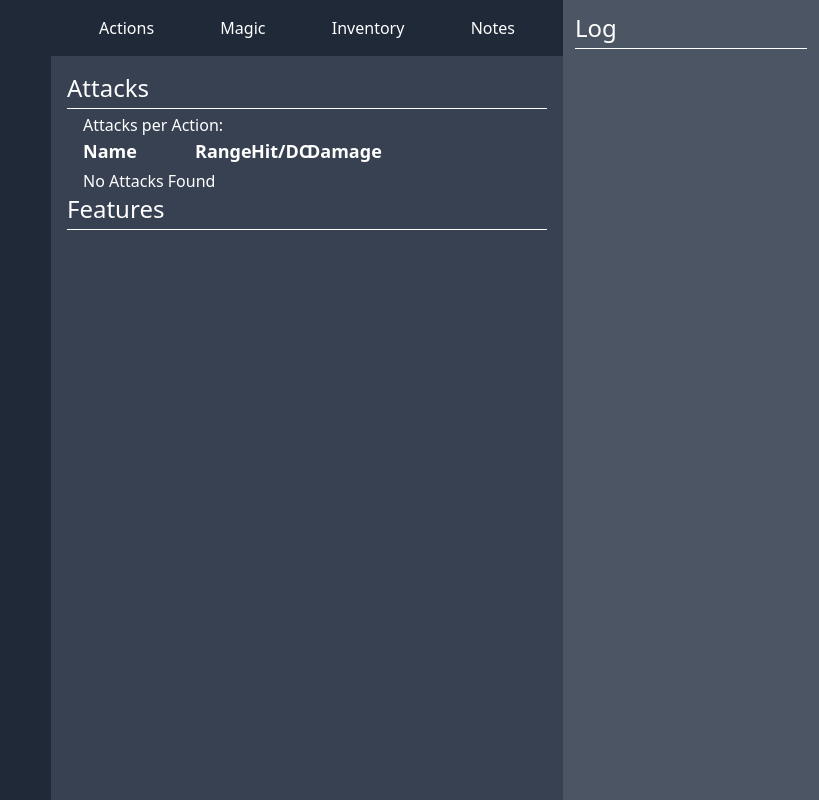
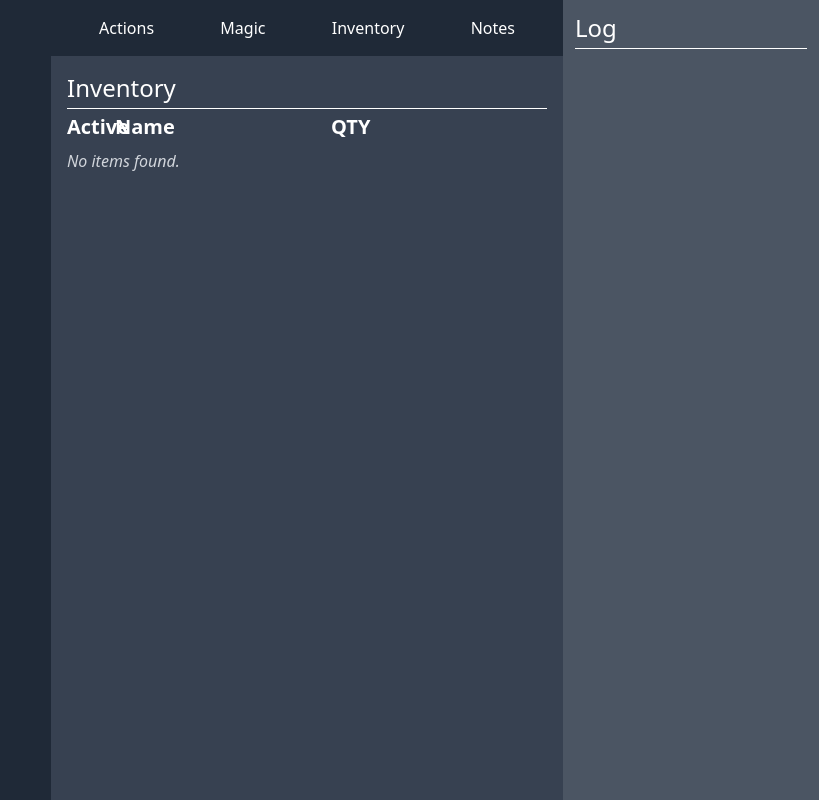
Before and after one commit to akukerang/Aurora-Beyond, a React (Vite) app in the folder frontend/: page /#/items in a window 1280 px wide. Shown: the whole page, without its empty margins (461-1280 px from the left). Built offline with nearby package versions, Linux system fonts and the light colour scheme.

Commit message:
Inventory

```diff
--- /dev/null
+++ b/frontend/src/components/ItemList/Inventory.tsx
@@ -0,0 +1,24 @@
+import { useCharacter } from "../../hooks/CharacterContext";
+import { source } from "../../../wailsjs/go/models";
+import Item from "./Item";
+const Inventory = () => {
+  const { character } = useCharacter();
+  console.log(character?.Inventory);
+  return (
+    <div>
+      <div className="flex flex-row mb-2">
+        <h1 className="text-xl font-semibold w-[10%]">Active</h1>
+        <h1 className="text-xl font-semibold w-[45%]">Name</h1>
+        <h1 className="text-xl font-semibold w-[5%]">QTY</h1>
+      </div>
+      {character?.Inventory ? (
+        character.Inventory.map((item: source.ItemDetail) => (
+          <Item item={item} />
+        ))
+      ) : (
+        <p className="text-gray-300 italic mb-2">No items found.</p>
+      )}
+    </div>
+  );
+};
+export default Inventory;
--- /dev/null
+++ b/frontend/src/components/ItemList/Item.tsx
@@ -0,0 +1,57 @@
+import { FC } from "react";
+import { source } from "../../../wailsjs/go/models";
+
+type Props = {
+  item: source.ItemDetail;
+};
+
+const Item: FC<Props> = ({ item }) => {
+  const itemCategory = item.Rarity
+    ? item.Category + " (" + item.Rarity + ")"
+    : item.Category;
+
+  let itemColor = "text-white";
+  switch (item.Rarity) {
+    case "Common":
+      itemColor = "text-white";
+      break;
+    case "Uncommon":
+      itemColor = "text-green-500";
+      break;
+    case "Rare":
+      itemColor = "text-blue-500";
+      break;
+    case "Very Rare":
+      itemColor = "text-purple-500";
+      break;
+    case "Legendary":
+      itemColor = "text-yellow-500";
+      break;
+    default:
+      itemColor = "text-white";
+      break;
+  }
+
+  return (
+    <div className="flex flex-col mb-2">
+      <div className="flex flex-row items-center">
+        <div className="flex items-center justify-center w-[10%]">
+          <input
+            type="checkbox"
+            className="form-checkbox accent-red-500 w-6 h-6"
+            checked={item.Equipped}
+          />
+        </div>
+        <div className="flex flex-col  w-[45%]  pl-2">
+          <h1 className={"text-lg " + itemColor}>{item.Name}</h1>
+          <h1 className="text-md italic">{itemCategory}</h1>
+        </div>
+        <div className="flex w-[5%] items-center justify-center">
+          <h1 className=" text-xl">{item.Amount}</h1>
+        </div>
+      </div>
+    </div>
+  );
+};
+
+export default Item;
--- a/frontend/src/components/SpellList/SpellList.tsx
+++ /dev/null
@@ -1,4 +0,0 @@
-const SpellList = () => {
-  return <></>;
-};
-export default SpellList;
--- a/frontend/src/main.tsx
+++ b/frontend/src/main.tsx
@@ -8,7 +8,6 @@ import ItemPage from "./pages/ItemPage";
 
 ReactDOM.createRoot(document.getElementById("root") as HTMLElement).render(
   <HashRouter basename={"/"}>
-    {/* The rest of your app goes here */}
     <Routes>
       <Route path="/" element={<App />}>
         <Route index element={<FeaturePage />} />
--- a/frontend/src/pages/ItemPage.tsx
+++ b/frontend/src/pages/ItemPage.tsx
@@ -1,12 +1,9 @@
-import AttackList from "../components/FeatureList/AttackList";
-import FeatureList from "../components/FeatureList/FeatureList";
+import Inventory from "../components/ItemList/Inventory";
 export default function ItemPage() {
   return (
     <div className="text-white">
-      <h1 className="text-2xl border-b border-white pb-1 mb-1">Attacks</h1>
-      <AttackList />
-      <h1 className="text-2xl border-b border-white pb-1 mb-1">Features</h1>
-      <FeatureList />
+      <h1 className="text-2xl border-b border-white pb-1 mb-1">Inventory</h1>
+      <Inventory />
     </div>
   );
 }
--- a/frontend/src/pages/MagicPage.tsx
+++ b/frontend/src/pages/MagicPage.tsx
@@ -3,6 +3,7 @@ import Spells from "../components/SpellList/Spells";
 export default function MagicPage() {
   return (
     <div className="text-white">
+      // TODO: Backend, Spell action shorten. // TODO: Ex. 1 Action = 1A
       <h1 className="text-3xl border-b border-white pb-1 mb-2">Magic</h1>
       <Spells />
     </div>
```
